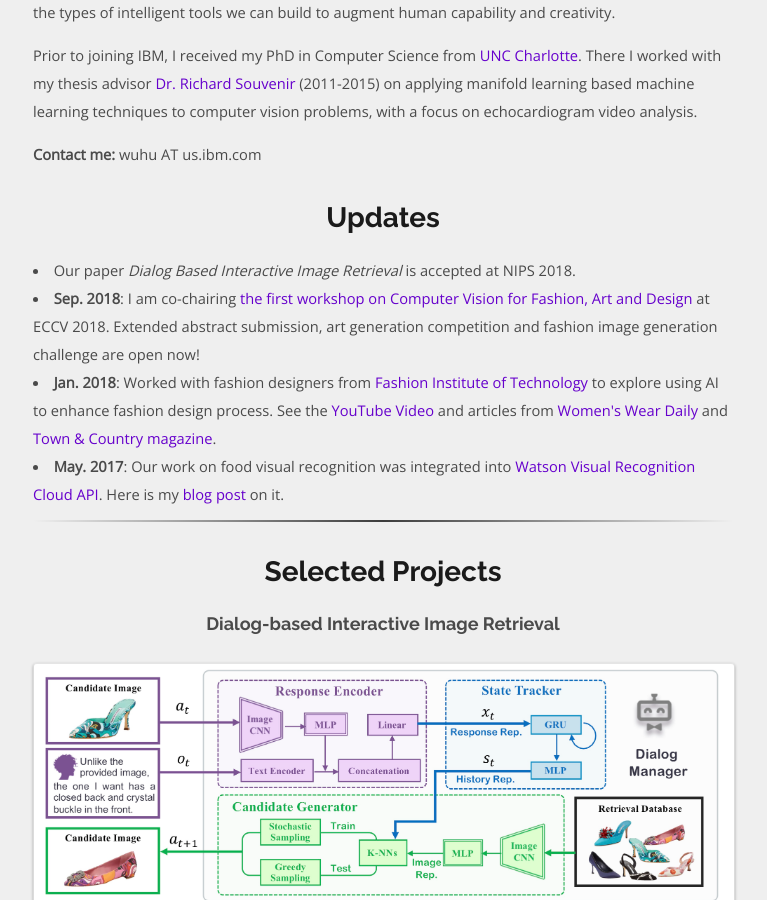
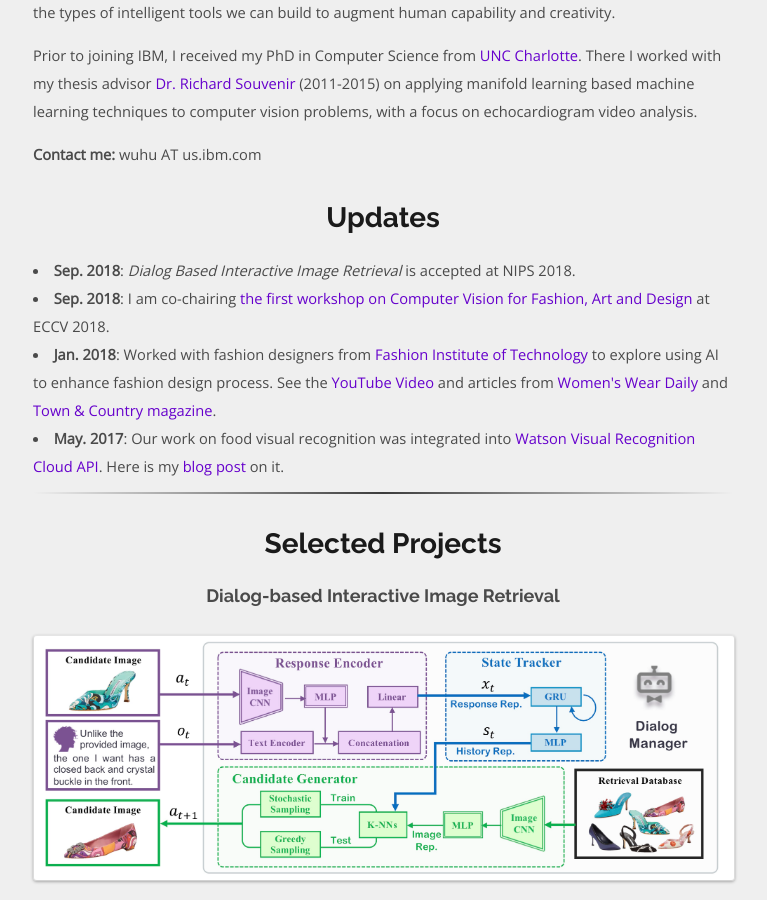
Before and after one commit to spacew/spacew.github.io, a Jekyll site: the page built from index.html, in a window 1280 px wide and 900 px high, scrolled down 687 px. Shown: the whole window, without its empty margins (257-1024 px from the left). Built offline with Jekyll 4.4.1, drawn with Linux system fonts in a browser that asks for light colours; the list of posts is cut into pages by our own code.

Commit message:
Update index.html

```diff
--- a/index.html
+++ b/index.html
@@ -32,10 +32,10 @@ title: Home
     <article>
         <h1 class="top-text">Updates</h1>
         <ul>
-            <li>Our paper <em>Dialog Based Interactive Image Retrieval</em> is accepted at NIPS 2018.</li>
+            <li><b>Sep. 2018</b>: <em>Dialog Based Interactive Image Retrieval</em> is accepted at NIPS 2018.</li>
           <li>
               <b>Sep. 2018</b>: I am co-chairing <a href=https://sites.google.com/view/eccvfashion/>the first workshop on Computer Vision for Fashion, Art and Design</a>
-              at <a href=https://eccv2018.org/></a>ECCV 2018. Extended abstract submission, art generation competition and fashion image generation challenge are open now!
+              at <a href=https://eccv2018.org/></a>ECCV 2018.
           </li>
           <li>
               <b>Jan. 2018</b>: Worked with fashion designers from <a href=http://www.fitnyc.edu/index.php>Fashion Institute of Technology</a> to explore using AI to enhance fashion design process.
```
